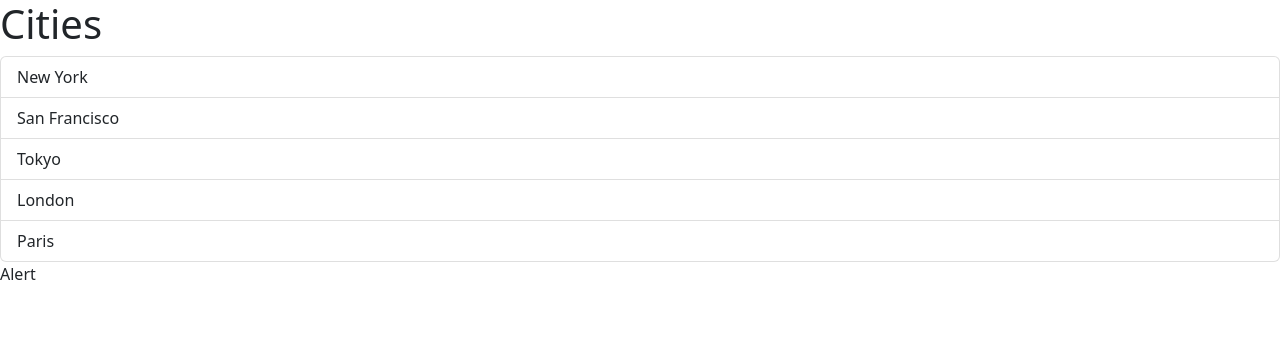
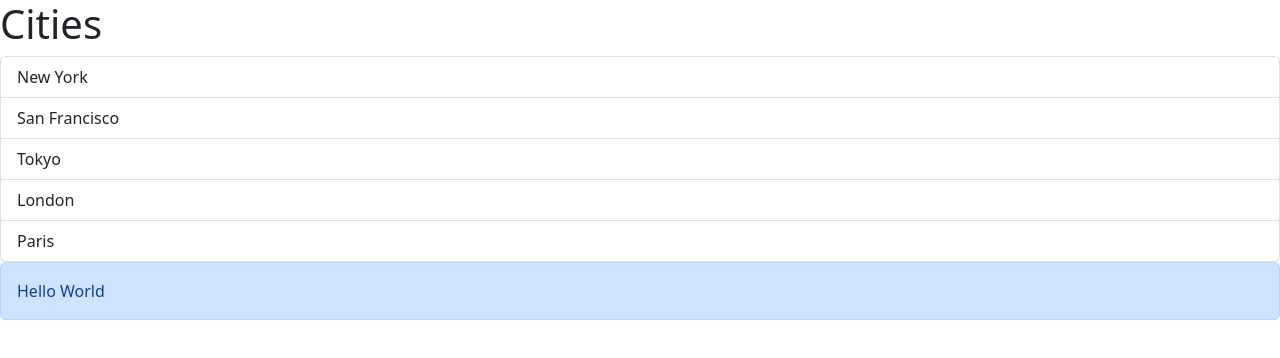
Before and after one commit to DanielHe09/learnReact, a React (Vite) app: page / in a window 1280 px wide. Shown: the top 358 px of the page. Built offline with nearby package versions, Linux system fonts and the light colour scheme.

Commit message:
added a 'children' props to the Alert component

```diff
--- a/src/App.tsx
+++ b/src/App.tsx
@@ -23,7 +23,11 @@ function App() {
       When ListGroup calls this function, it actually runs the code defined in App, allowing the parent to respond to events in the child.
       */}
       <ListGroup items = {items} heading="Cities" onSelectItem={handleSelectItem}/>
-      <Alert/>
+      {/*since we set the parameter string to be passed into Alert as a 'children' we can input the reactNode as a child
+      of the component */}
+      <Alert>
+        Hello <span>World</span>
+      </Alert>
     </div>
   );
 }
--- a/src/components/Alert.tsx
+++ b/src/components/Alert.tsx
@@ -1,7 +1,12 @@
+import { ReactNode } from "react";
 
-const Alert = () => {
+interface Props {
+    children: ReactNode;//special prop that allows you to pass content between the opening and closing tags of a component
+}
+
+const Alert = ({children}: Props) => {
   return (
-    <div>Alert</div>
+    <div className="alert alert-primary">{children}</div>
   )
 }
 
```
